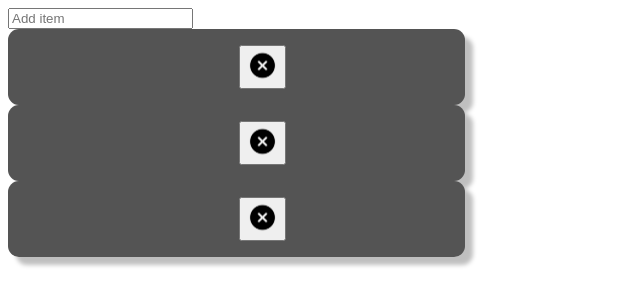
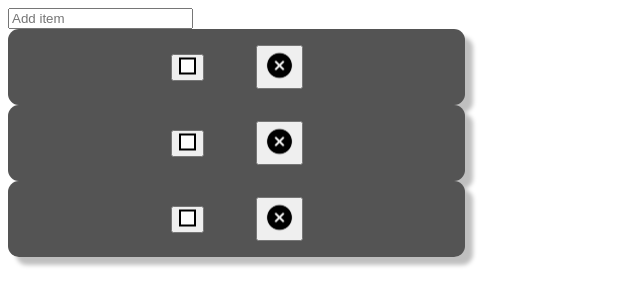
Before and after one commit to MasMits/Todo-app, a React (Create React App) app: page / in a window 1280 px wide. Shown: the top 306 px of the page, without its empty margins (0-640 px from the left). Built offline with nearby package versions, Linux system fonts and the light colour scheme.

Commit message:
add: Checkbox.jsx

```diff
--- a/src/components/Checkbox.jsx
+++ b/src/components/Checkbox.jsx
@@ -1,9 +1,13 @@
-import React from 'react';
+import imgComleted from "../img/completed.svg";
+import imgUncompleted from "../img/uncompleted.svg";
 
-const Checkbox = () => {
+const Checkbox = (props) => {
+
     return (
-        <div>
-
+        <div className="Checkbox">
+            <button onClick={props.Change}>
+            <img src= {props.isCompleted ? imgComleted : imgUncompleted} alt="checkbox"/>
+            </button>
         </div>
     );
 };
```
